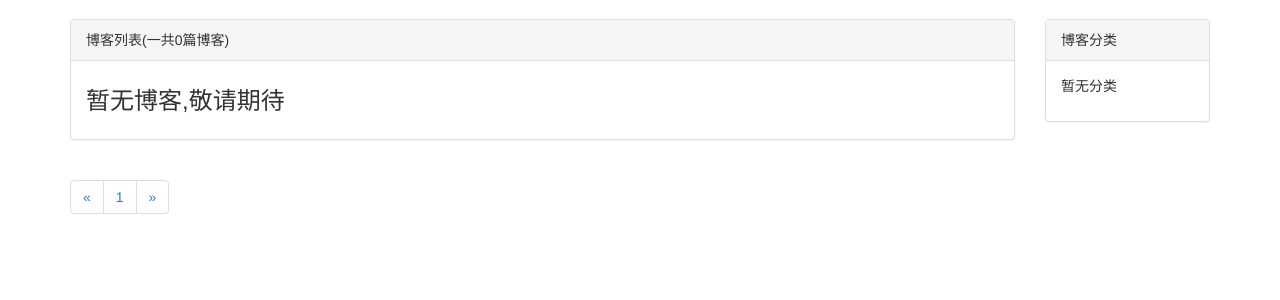
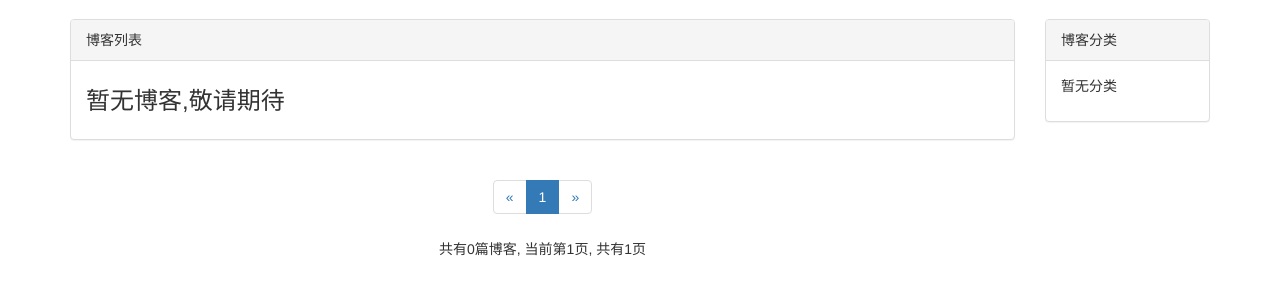
Before and after one commit to kirito-cwx/my_blog, a Django app: page /blog/ in a window 1280 px wide. Shown: the part 51-351 px from the top of the page. Run offline with Django 3.2, Linux system fonts and the light colour scheme; data that the repository does not hold is empty; some libraries are stand-ins or nearby versions.

Commit message:
优化 分页

```diff
--- a/mysite/blog/static/blog.css
+++ b/mysite/blog/static/blog.css
@@ -26,3 +26,7 @@ display: inline-block;
 div.blog-content {
     text-indent: 2em;
 }
+
+div.paginator {
+    text-align: center;
+}
--- a/mysite/blog/templates/blog/blog_detail_type_name.html
+++ b/mysite/blog/templates/blog/blog_detail_type_name.html
@@ -3,4 +3,4 @@
     {{ blog_type.type_name }}
 
 {% endblock %}
-{% block blog_list_title %}分类:{{ blog_type.type_name }}(一共{{ blogs|length }}篇博客){% endblock %}
+{% block blog_list_title %}分类:{{ blog_type.type_name }}{% endblock %}
--- a/mysite/blog/templates/blog/blog_list.html
+++ b/mysite/blog/templates/blog/blog_list.html
@@ -16,7 +16,7 @@
            <div class="col-xs-12 col-sm-8 col-md-9 col-lg-10">
                <div class="panel panel-default">
                    <div class="panel-heading">
-                    {% block blog_list_title %}博客列表(一共{{ page_of_blogs.paginator.count }}篇博客){% endblock %}
+                    {% block blog_list_title %}博客列表{% endblock %}
                    </div>
                    <div class="panel-body">
                        {% for blog in page_of_blogs.object_list %}
@@ -39,7 +39,7 @@
 
                    </div>
                </div>
-           <div>
+           <div class="paginator">
                <ul class="pagination">
                    <li>
                        {% if page_of_blogs.has_previous %}
@@ -51,8 +51,14 @@
                        {% endif %}
                    </li>
 
-                   {% for page_num in page_of_blogs.paginator.page_range %}
-                   <li><a href="?page={{ page_num }}">{{ page_num }}</a></li>
+                   {% for page_num in page_range %}
+                        {% if page_num == page_of_blogs.number %}
+                            <li class="active"><span>{{ page_num }}</span></li>
+                        {% elif page_num == '...' %}
+                            <li><span>{{ page_num }}</span></li>
+                        {% else %}
+                       <li><a href="?page={{ page_num }}">{{ page_num }}</a></li>
+                        {% endif %}
                    {% endfor %}
                    <li>
                        {% if page_of_blogs.has_next %}
@@ -65,6 +71,11 @@
 
                      </li>
                </ul>
+           <p>
+               共有{{ page_of_blogs.paginator.count }}篇博客,
+               当前第{{ page_of_blogs.number }}页,
+               共有{{ page_of_blogs.paginator.num_pages }}页
+           </p>
 
            </div>
 
--- a/mysite/blog/views.py
+++ b/mysite/blog/views.py
@@ -1,16 +1,36 @@
 from django.shortcuts import render_to_response, get_object_or_404
 from .models import Blog, Blog_Type
 from django.core.paginator import Paginator
+from django.conf import settings
+
 
 # Create your views here.
 def blog_list(request):
-    page_num = request.GET.get('page',1)
     blogs_all_list = Blog.objects.all()
-    paginator = Paginator(blogs_all_list, 10)
-    page_of_blogs =paginator.get_page(page_num)
+    paginator = Paginator(blogs_all_list, settings.EACH_PAGE_BLOG_NUMBER)
+    page_num = request.GET.get('page', 1)
+
+    page_of_blogs = paginator.get_page(page_num)
+    current_page_num = page_of_blogs.number
+    page_range = list(range(max(current_page_num - 2, 1), current_page_num)) + list(range(current_page_num,
+                                                                                          min(current_page_num + 2,
+                                                                                              paginator.num_pages) + 1))
+    # 加上省略页码
+    if page_range[0] - 1 >= 2:
+        page_range.insert(0, '...')
+
+    if paginator.num_pages - page_range[-1] >= 2:
+        page_range.append('...')
+    # if page_range[-1]
+    # 加上首页和尾页
+    if page_range[0] != 1:
+        page_range.insert(0, 1)
+    if page_range[-1] != paginator.num_pages:
+        page_range.append(paginator.num_pages)
     blog_types = Blog_Type.objects.all()
     context = {"page_of_blogs": page_of_blogs,
-               "blog_types": blog_types}
+               "blog_types": blog_types,
+               'page_range': page_range}
     return render_to_response("blog/blog_list.html", context=context)
 
 
@@ -22,10 +42,32 @@ def blog_detail(request, blog_id):
 
 def blog_detail_type_name(request, blog_type_id):
     blog_type = get_object_or_404(Blog_Type, pk=blog_type_id)
+
+    blogs_all_list = Blog.objects.filter(blog_type=blog_type)
+    paginator = Paginator(blogs_all_list, settings.EACH_PAGE_BLOG_NUMBER)
+    page_num = request.GET.get('page', 1)
+
+    page_of_blogs = paginator.get_page(page_num)
+    current_page_num = page_of_blogs.number
+    page_range = list(range(max(current_page_num - 2, 1), current_page_num)) + list(range(current_page_num,
+                                                                                          min(current_page_num + 2,
+                                                                                              paginator.num_pages) + 1))
+    # 加上省略页码
+    if page_range[0] - 1 >= 2:
+        page_range.insert(0, '...')
+
+    if paginator.num_pages - page_range[-1] >= 2:
+        page_range.append('...')
+    # if page_range[-1]
+    # 加上首页和尾页
+    if page_range[0] != 1:
+        page_range.insert(0, 1)
+    if page_range[-1] != paginator.num_pages:
+        page_range.append(paginator.num_pages)
     blog_types = Blog_Type.objects.all()
-    blogs = Blog.objects.filter(blog_type=blog_type)
-    context = {"blogs": blogs,
+    context = {"page_of_blogs": page_of_blogs,
+               "blog_types": blog_types,
                "blog_type": blog_type,
-               "blog_types": blog_types}
+               'page_range': page_range}
 
     return render_to_response("blog/blog_detail_type_name.html", context=context)
--- a/mysite/mysite/settings.py
+++ b/mysite/mysite/settings.py
@@ -117,3 +117,6 @@ STATIC_URL = '/static/'
 STATICFILES_DIRS = [
     os.path.join(BASE_DIR, 'static'),
 ]
+
+# 自定义参数
+EACH_PAGE_BLOG_NUMBER = 7
```
